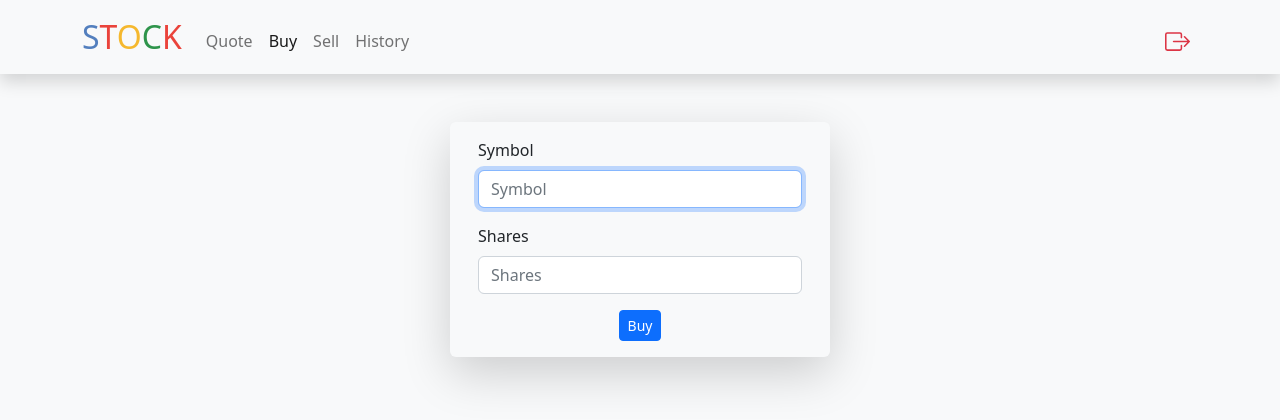
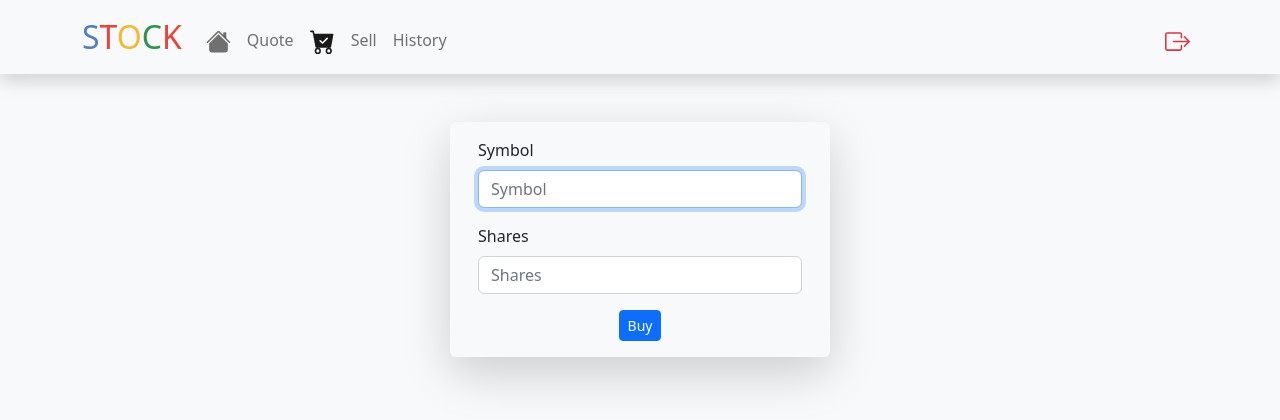
Before and after one commit to shah-sawood/stock, a Django app: page /buy/ in a window 1280 px wide. Shown: the top 420 px of the page. Run offline with Django 4.2, Linux system fonts and the light colour scheme; a user stored in the database is signed in.

Commit message:
Update navbar.html

```diff
--- a/templates/navbar.html
+++ b/templates/navbar.html
@@ -19,10 +19,22 @@
             {% if request.user.is_authenticated %}
             <ul class="navbar-nav me-auto mt-2">
                 <li class="nav-item">
+                    <a href="{% url 'shop:index' %}" class="nav-link{% if title == 'home' %} active{% endif %}">
+                        <svg xmlns="http://www.w3.org/2000/svg" width="25" height="25" fill="currentColor" class="bi bi-house-fill" viewBox="0 0 16 16">
+                            <path fill-rule="evenodd" d="m8 3.293 6 6V13.5a1.5 1.5 0 0 1-1.5 1.5h-9A1.5 1.5 0 0 1 2 13.5V9.293l6-6zm5-.793V6l-2-2V2.5a.5.5 0 0 1 .5-.5h1a.5.5 0 0 1 .5.5z"/>
+                            <path fill-rule="evenodd" d="M7.293 1.5a1 1 0 0 1 1.414 0l6.647 6.646a.5.5 0 0 1-.708.708L8 2.207 1.354 8.854a.5.5 0 1 1-.708-.708L7.293 1.5z"/>
+                        </svg>
+                    </a>
+                </li>
+                <li class="nav-item">
                     <a class="nav-link{% if title == 'quote' %} active{% endif %}" href="{% url 'shop:quote' %}">Quote</a>
                 </li>
                 <li class="nav-item">
-                    <a class="nav-link{% if title == 'buy' %} active{% endif %}" href="{% url 'shop:buy' %}">Buy</a>
+                    <a class="nav-link{% if title == 'buy' %} active{% endif %}" href="{% url 'shop:buy' %}">
+                        <svg xmlns="http://www.w3.org/2000/svg" width="25" height="25" fill="currentColor" class="bi bi-cart-check-fill" viewBox="0 0 16 16">
+                            <path d="M.5 1a.5.5 0 0 0 0 1h1.11l.401 1.607 1.498 7.985A.5.5 0 0 0 4 12h1a2 2 0 1 0 0 4 2 2 0 0 0 0-4h7a2 2 0 1 0 0 4 2 2 0 0 0 0-4h1a.5.5 0 0 0 .491-.408l1.5-8A.5.5 0 0 0 14.5 3H2.89l-.405-1.621A.5.5 0 0 0 2 1H.5zM6 14a1 1 0 1 1-2 0 1 1 0 0 1 2 0zm7 0a1 1 0 1 1-2 0 1 1 0 0 1 2 0zm-1.646-7.646-3 3a.5.5 0 0 1-.708 0l-1.5-1.5a.5.5 0 1 1 .708-.708L8 8.293l2.646-2.647a.5.5 0 0 1 .708.708z"/>
+                        </svg>
+                    </a>
                 </li>
                 <li class="nav-item">
                     <a class="nav-link{% if title == 'sell' %} active{% endif %}" href="/sell">Sell</a>
```
